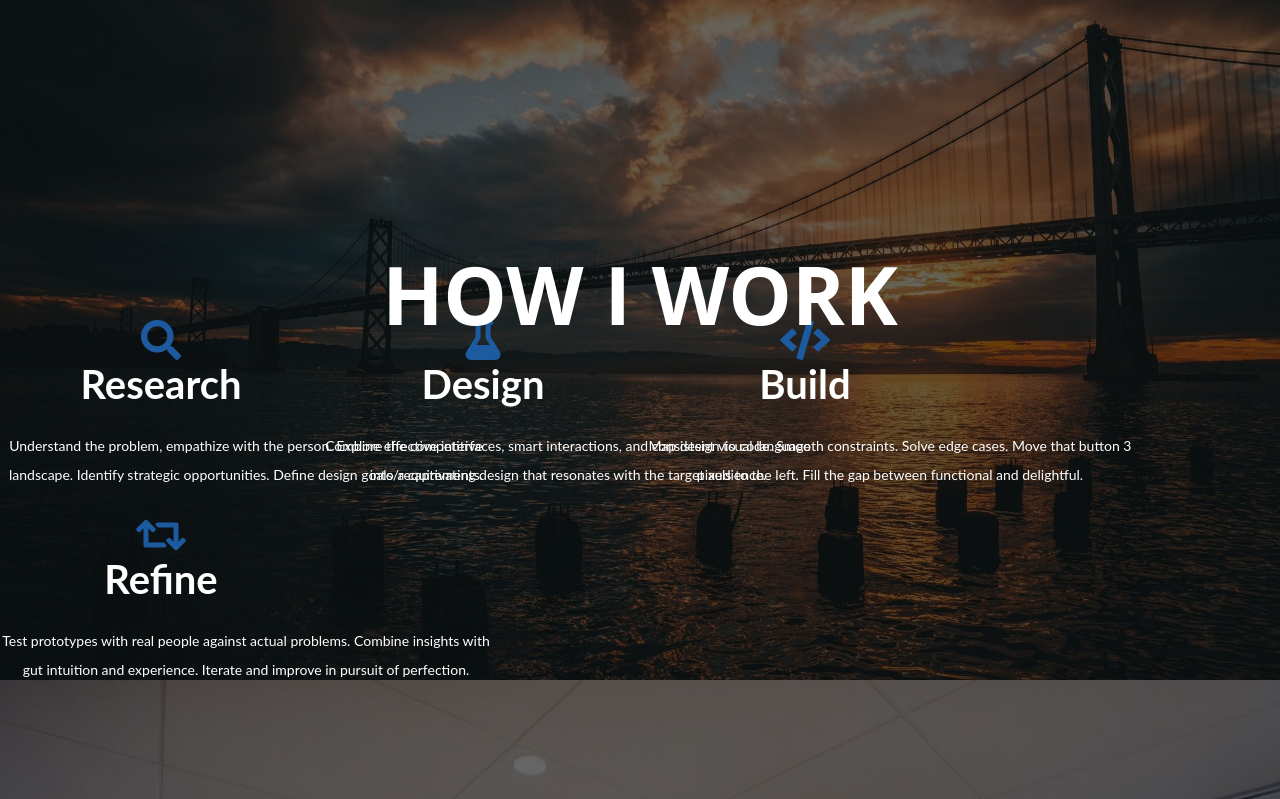
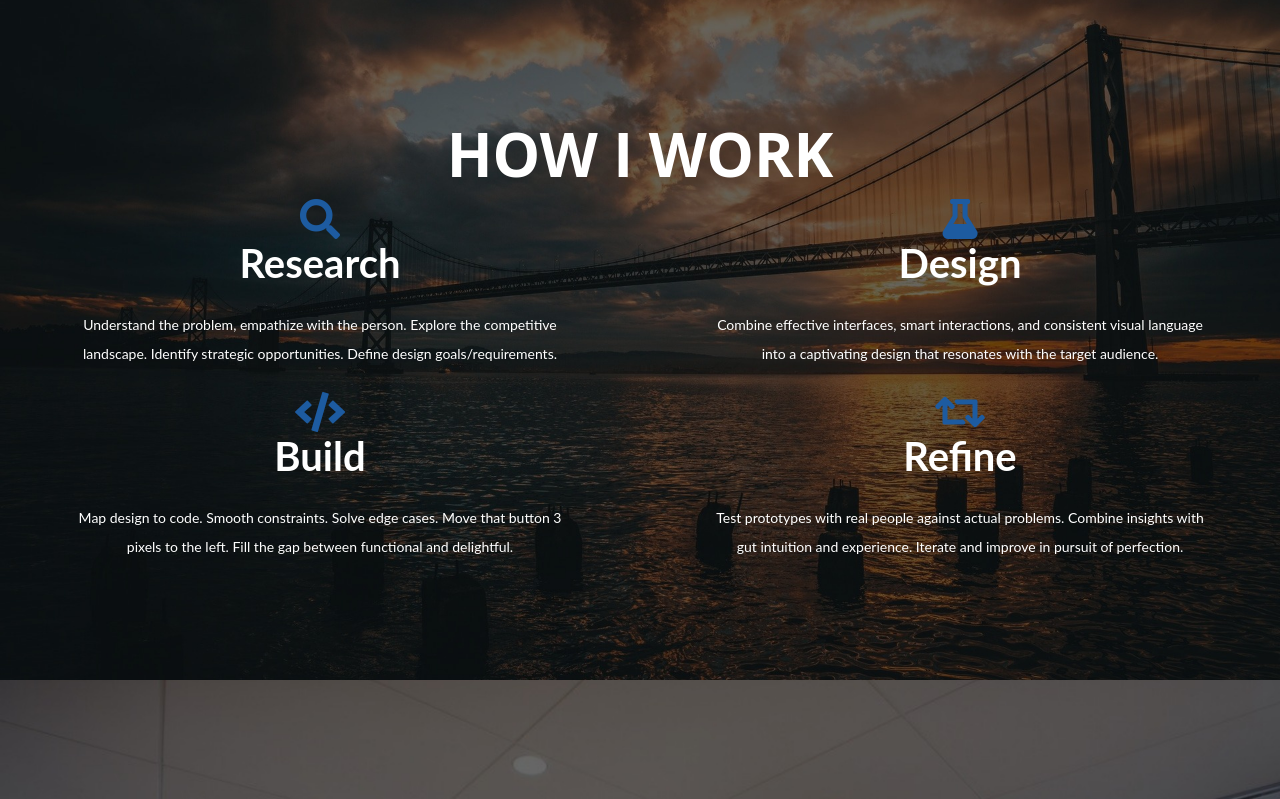
Before and after one commit to Farbods0/parallax, a plain HTML site: page index.html in a window 1280 px wide. Shown: the part 1720-2519 px from the top of the page. Drawn offline with Linux system fonts and the light colour scheme.

Commit message:
Fixed columns and sizing

```diff
--- a/css/style.css
+++ b/css/style.css
@@ -10,7 +10,7 @@ body, html{
 }
 .ptext{
     position:absolute;
-    top:50%;
+    top:30%;
     width: 100%;
     text-align:center;
     color:white;
@@ -20,12 +20,13 @@ body, html{
  h1{
     font-family: Open Sans;
     display: block;
-    font-size: 2em;
+    font-size: 1.5em;
     margin-block-start: auto;
     margin-block-end: auto;
     margin-inline-start: 0px;
     margin-inline-end: 0px;
     font-weight: bold;
+    padding: 20px;
  }
 
 
@@ -48,8 +49,15 @@ p{
 }
 .column {
     float: left;
-    width: 25%;
-    padding: 1px;
+    width: 50%;
+}
+
+/* Clear floats after the columns */
+.row:after {
+    content: "";
+    display: table;
+    clear: both;
+    padding: 1px
 }
 
 .pimg1, .pimg2, .pimg3, .pimg4{
--- a/index.html
+++ b/index.html
@@ -27,6 +27,7 @@
     </div>
     <div class="pimg3">
         <div class="ptext">
+            <div class="row">
                 <h1><strong>HOW I WORK</strong></h1>
                 <div class="column">
                     <i class="fas fa-search" style="color:#1d5ba0; padding: 10px"></i>
@@ -53,6 +54,7 @@
                     <p>Test prototypes with real people against actual problems. Combine insights with gut intuition and experience.
                         Iterate and improve in pursuit of perfection.</p>
                 </div>
+            </div>
         </div>
     </div>
     <div class="pimg4">
```
